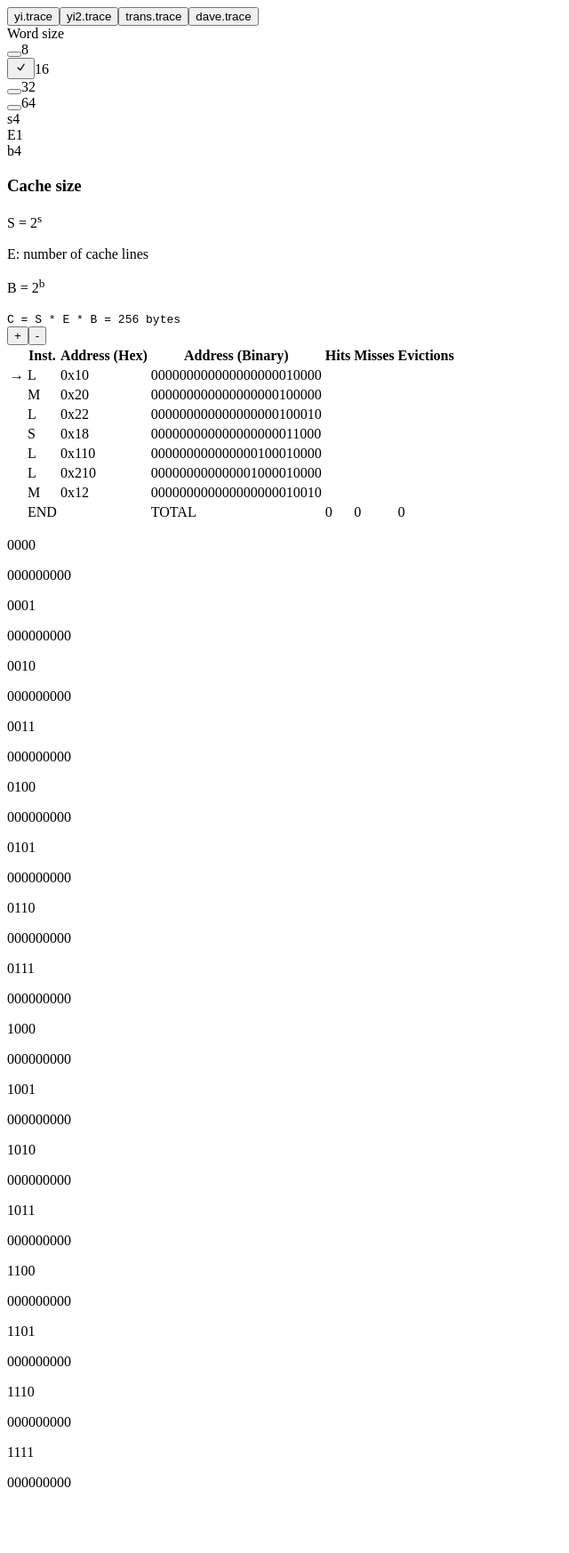
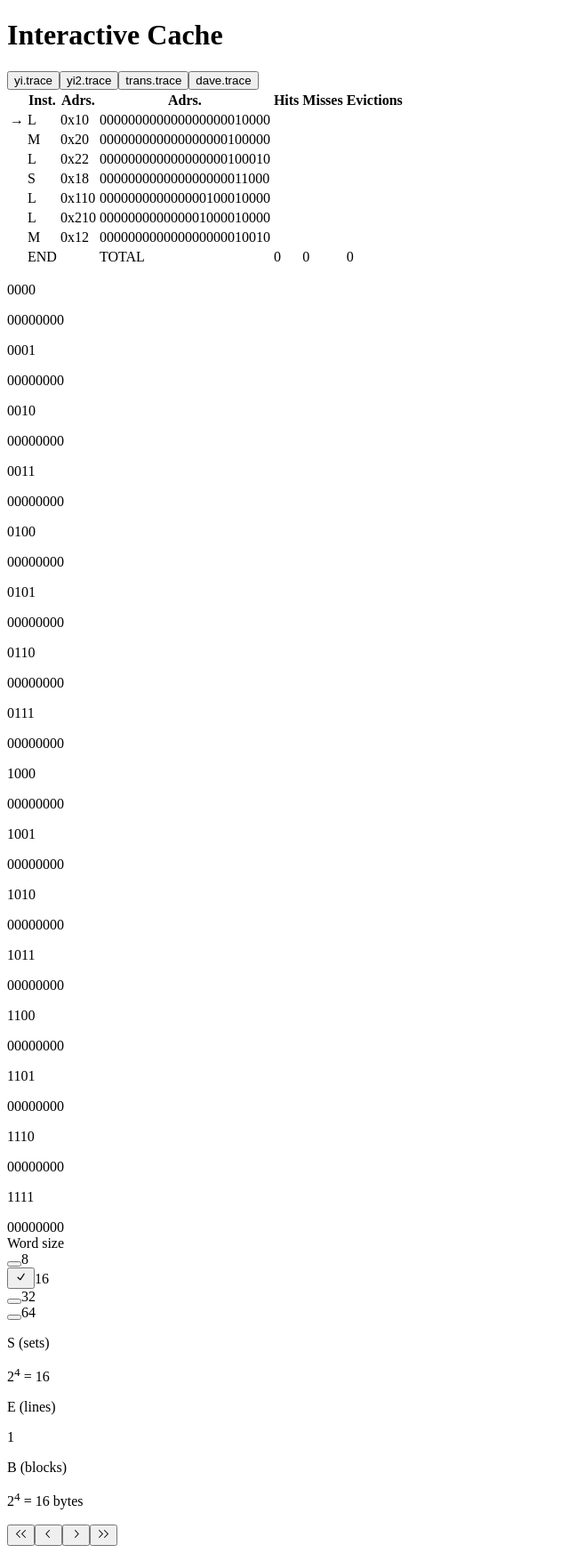
Before and after one commit to ahnwarez/ahnwarez.github.io, a React (Vite) app: page / in a window 1280 px wide. Shown: the whole page at 89% size, without its empty margins (0-640 px from the left). Before the commit the page ends 1684 px from the top, so only its background shows below. Built offline with nearby package versions, Linux system fonts and the light colour scheme.

Commit message:
ui overhaul

```diff
--- a/src/App.tsx
+++ b/src/App.tsx
@@ -4,13 +4,17 @@ import { Button } from './components/ui/button'
 import { Slider } from './components/ui/slider'
 import { Label } from './components/ui/label'
 import { RadioGroup, RadioGroupItem } from './components/ui/radio-group'
-
-import { Card, CardContent, CardHeader, CardTitle } from './components/ui/card'
-import { TraceView } from './components/traceView'
 import { CacheView } from './components/cacheView'
 
 import { getProgramString, parse } from './program'
 import { makeCache } from './cache'
+import { TraceView } from './components/traceView'
+import {
+  ChevronLeftIcon,
+  ChevronRightIcon,
+  DoubleArrowLeftIcon,
+  DoubleArrowRightIcon,
+} from '@radix-ui/react-icons'
 
 export function App() {
   const [selectedExample, setSelectedExample] = useState<string>('yi')
@@ -77,9 +81,9 @@ export function App() {
   }
 
   return (
-    <div className="p-4 text-xl">
-      <div className="flex flex-col gap-y-4">
-        <div className="space-y-4">
+    <div className="border m-4 rounded-xl flex flex-col">
+      <div className="border-b flex justify-between items-center">
+        <h1 className="pl-4 font-bold text-lg">Interactive Cache</h1>
         <div className="space-x-4">
           <Button
             variant="link"
@@ -107,10 +111,25 @@ export function App() {
           </Button>
         </div>
       </div>
-        <div className="grid grid-cols-2 gap-4">
-          <Card id="parameters">
-            <CardContent className="space-y-4 pt-4">
+      <div className="flex flex-col-reverse justify-between gap-4 p-2">
+        <div className="col-span-10 border-t m-2 grid grid-flow-col gap-2 overflow-y-auto pt-4">
           <div>
+            <TraceView trace={program} pc={pc} s={s} b={b} word={word} />
+          </div>
+          <div className="border-l w-full pl-4">
+            <CacheView
+              sets={cache.sets}
+              pc={pc}
+              E={E}
+              s={s}
+              b={b}
+              B={B}
+              word={word}
+            />
+          </div>
+        </div>
+        <div className="flex gap-2 justify-between items-center w-1/8">
+          <div className="space-y-2">
             <label>Word size</label>
             <RadioGroup
               className="flex"
@@ -135,10 +154,12 @@ export function App() {
               </div>
             </RadioGroup>
           </div>
-              <div className="flex flex-col gap-y-1">
+          <div className="space-y-2">
             <div className="flex justify-between">
-                  <label>s</label>
-                  {s}
+              <p>S (sets)</p>
+              <p className="text-muted-foreground">
+                2<sup>{s}</sup> = {1 << s}
+              </p>
             </div>
             <Slider
               step={1}
@@ -148,10 +169,10 @@ export function App() {
               onValueChange={handleChange_s}
             />
           </div>
-              <div className="flex flex-col gap-y-1">
+          <div className="space-y-2">
             <div className="flex justify-between">
-                  <label>E</label>
-                  {E}
+              <p>E (lines)</p>
+              <p className="text-muted-foreground">{E}</p>
             </div>
             <Slider
               step={1}
@@ -161,10 +182,12 @@ export function App() {
               onValueChange={handleChange_E}
             />
           </div>
-              <div className="flex flex-col gap-y-1">
+          <div className="space-y-2">
             <div className="flex justify-between">
-                  <label>b</label>
-                  {b}
+              <p>B (blocks)</p>
+              <p className="text-muted-foreground">
+                2<sup>{b}</sup> = {1 << b} bytes
+              </p>
             </div>
             <Slider
               step={1}
@@ -174,44 +197,24 @@ export function App() {
               onValueChange={handleChange_b}
             />
           </div>
-            </CardContent>
-          </Card>
-          <Card id="parameters">
-            <CardHeader>
-              <CardTitle>Cache size</CardTitle>
-              <CardContent className="text-muted-foreground">
-                <p>
-                  S = 2<sup>s</sup>
-                </p>
-                <p>E: number of cache lines</p>
-                <p>
-                  B = 2<sup>b</sup>
-                </p>
-                <div>
-                  <code>
-                    C = S * E * B ={' '}
-                    <span className="text-foreground">{C} bytes</span>
-                  </code>
+          <div id="controls" className="flex gap-4">
+            <Button onClick={() => setPC(() => 0)}>
+              {' '}
+              <DoubleArrowLeftIcon />
+            </Button>
+            <Button onClick={handlePcDecrement}>
+              {' '}
+              <ChevronLeftIcon />
+            </Button>
+            <Button onClick={handlePcInrcement}>
+              {' '}
+              <ChevronRightIcon />
+            </Button>
+            <Button onClick={() => setPC(() => program.length)}>
+              {' '}
+              <DoubleArrowRightIcon />
+            </Button>
           </div>
-              </CardContent>
-            </CardHeader>
-          </Card>
-        </div>
-        <div className="flex flex-col gap-4">
-          <div id="controls" className="flex gap-4 w-1/4">
-            <Button onClick={handlePcInrcement}>+</Button>
-            <Button onClick={handlePcDecrement}>-</Button>
-          </div>
-          <TraceView trace={program} pc={pc} s={s} b={b} word={word} />
-          <CacheView
-            sets={cache.sets}
-            pc={pc}
-            E={E}
-            s={s}
-            b={b}
-            B={B}
-            word={word}
-          />
         </div>
       </div>
     </div>
--- a/src/components/cacheView.tsx
+++ b/src/components/cacheView.tsx
@@ -13,40 +13,30 @@ interface CacheViewProps {
 
 export function CacheView({ s, b, word, sets }: CacheViewProps) {
   return (
-    <div className="flex flex-col">
-      <div
-        id="sets"
-        className="grid grid-cols-4 bg-card rounded-lg p-4 text-sm font-mono"
-      >
+    <div id="sets" className="flex flex-col text-sm font-mono gap-1">
       {sets.map((lines, i) => (
-          <div key={i} className="flex gap-x-8 items-center border p-2 m-2">
-            <p className="w-24 text-green-600">
-              {i.toString(2).padStart(s, '0')}
-            </p>
+        <div key={i} className="flex items-center divide">
+          <p className=" text-green-600">{i.toString(2).padStart(s, '0')}</p>
           <div id="lines">
             {lines.map((line, i) => (
               <div id="line" className="flex gap-x-2 items-center" key={i}>
-                  <span
-                    className={
-                      line.valid ? 'text-foreground' : 'text-muted-foreground'
-                    }
-                  >
-                    {line.valid ? '1' : '0'}
-                  </span>
                 <span className="text-amber-600">
                   {line.tag.toString(2).padStart(word - (s + b), '0')}
                 </span>
-                  <div className="flex ml-4 border bg-muted">
+                <div className="flex ml-2 bg-muted">
                   {Array.from({ length: b }, (_, i) => BigInt(i)).map(
                     (current) => (
                       <div
                         className={clsx(
-                            'w-10 h-10',
-                            Number(current) === Number(line.blockIndex)
-                              ? getColorState(line.state)
-                              : '',
+                          'w-10 h-10 border border-background text-center flex items-center justify-center',
+                          line.valid ? 'bg-primary' : '',
                         )}
-                        ></div>
+                      >
+                        {Number(current) === Number(line.blockIndex) &&
+                          line.valid
+                          ? '×'
+                          : ''}
+                      </div>
                     ),
                   )}
                 </div>
@@ -56,7 +46,6 @@ export function CacheView({ s, b, word, sets }: CacheViewProps) {
         </div>
       ))}
     </div>
-    </div>
   )
 }
 
--- a/src/components/traceView.tsx
+++ b/src/components/traceView.tsx
@@ -32,8 +32,8 @@ export function TraceView({ s, b, pc, word, trace }: TraceProps) {
         <TableRow>
           <TableHead>{''}</TableHead>
           <TableHead>Inst.</TableHead>
-          <TableHead>Address (Hex)</TableHead>
-          <TableHead>Address (Binary)</TableHead>
+          <TableHead>Adrs.</TableHead>
+          <TableHead>Adrs.</TableHead>
           <TableHead>Hits</TableHead>
           <TableHead>Misses</TableHead>
           <TableHead>Evictions</TableHead>
```
Lines whose indentation alone changed are shown as unchanged.
